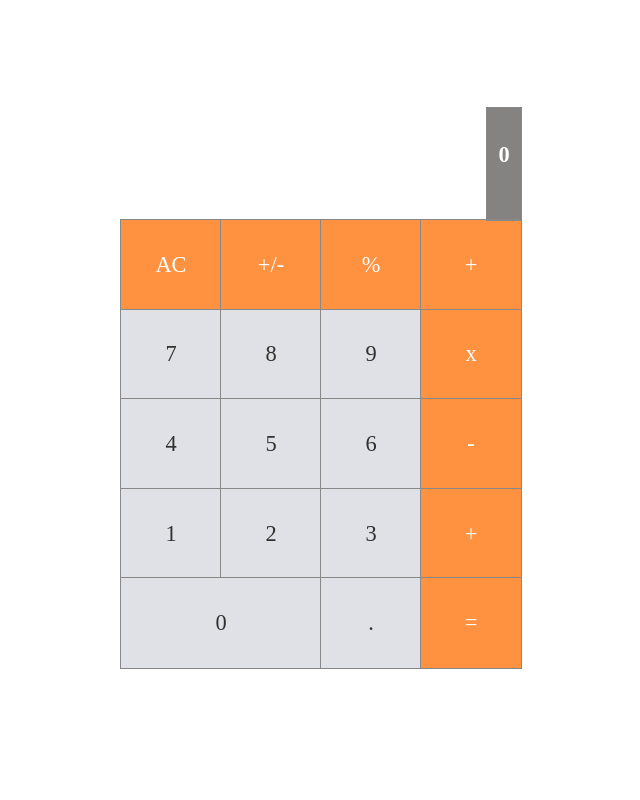
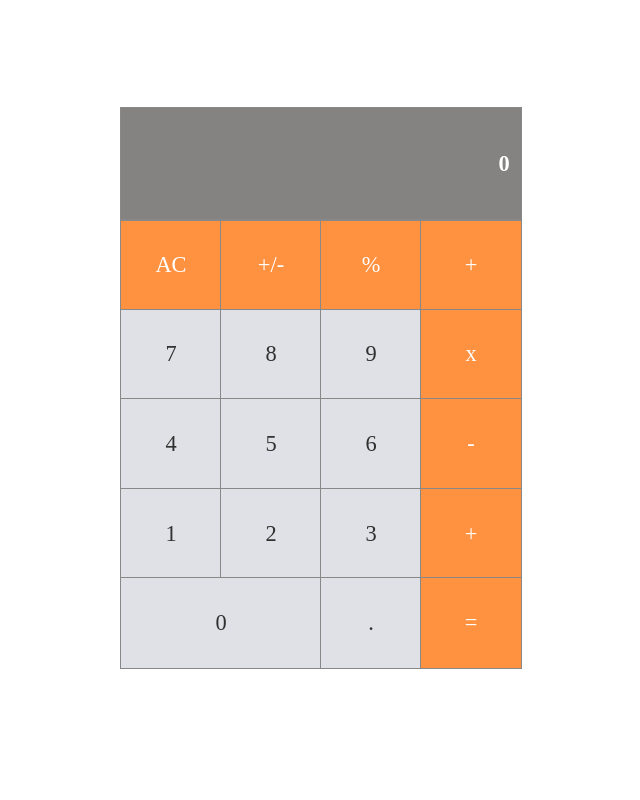
Before and after one commit to Anvi98/math-magicians, a React (Create React App) app: page / in a window 1280 px wide. Shown: the top 800 px of the page, without its empty margins (319-959 px from the left). Built offline with nearby package versions, Linux system fonts and the light colour scheme.

Commit message:
Add text to right

```diff
--- a/src/App.css
+++ b/src/App.css
@@ -4,11 +4,6 @@
   align-items: center;
   height: 100vh;
   width: 100%;
-}
-
-.calculator {
-  width: 400px;
-  height: 600px;
 }
 
 .row {
--- a/src/components/Calculator.css
+++ b/src/components/Calculator.css
@@ -1,3 +1,13 @@
+.calculator {
+  width: 400px;
+  height: 600px;
+}
+
+.input-calc {
+  width: 100%;
+}
+
+
 .button-wrapper {
   height: 4em;
   display: flex;
@@ -17,8 +27,3 @@
   flex: 1;
   color: #fff;
 }
-
-.input-calc {
-  justify-items: right;
-  width: 100%;
-}
--- a/src/components/Input.css
+++ b/src/components/Input.css
@@ -1,6 +1,8 @@
 .input {
   height: 4em;
   display: flex;
+  justify-content: flex-end;
+  align-items: center;
   font-weight: bold;
   justify-content: right;
   font-size: 1.4em;
@@ -11,5 +13,6 @@
 }
 
 .input-t {
-  flex-basis: 100%;
+  flex: 100%;
+  text-align: right;
 }
--- a/src/components/Input.js
+++ b/src/components/Input.js
@@ -2,6 +2,6 @@
 import React from 'react';
 import './Input.css';
 
-const Input = (props) => <div className='input'><p className="input-t">{props.input}</p></div>;
+const Input = (props) => <div className='input'><div className='input-t'>{props.input}</div></div>;
 
 export default Input;
--- a/src/index.js
+++ b/src/index.js
@@ -3,15 +3,5 @@
 import React from 'react';
 import ReactDOM from 'react-dom';
 import App from './App.js';
-import Calculator from './components/Calculator.js';
-import reportWebVitals from './reportWebVitals.js';
 
-ReactDOM.render(
-  <React.StrictMode>
-    <App />
-    <Calculator />
-  </React.StrictMode>,
-  document.getElementById('root'),
-);
-
-reportWebVitals();
+ReactDOM.render(<App />, document.getElementById('root'));
```
